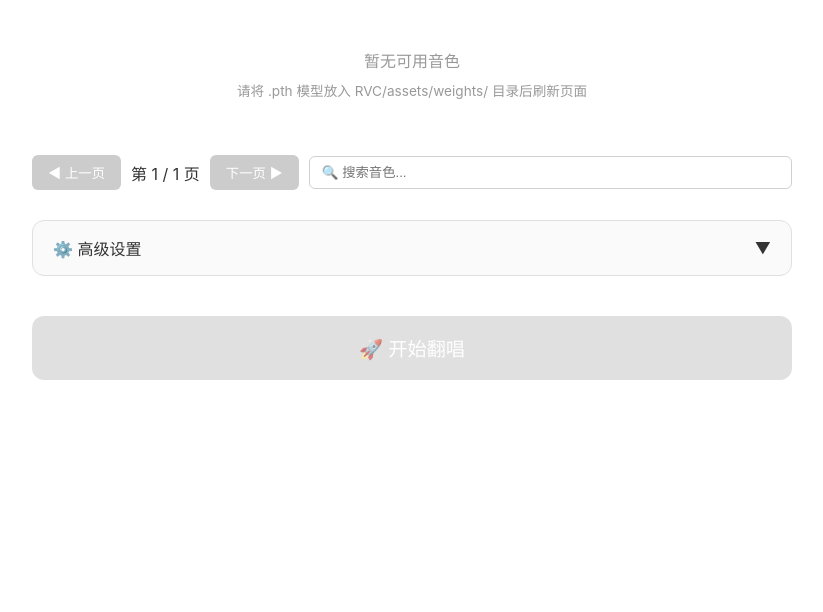
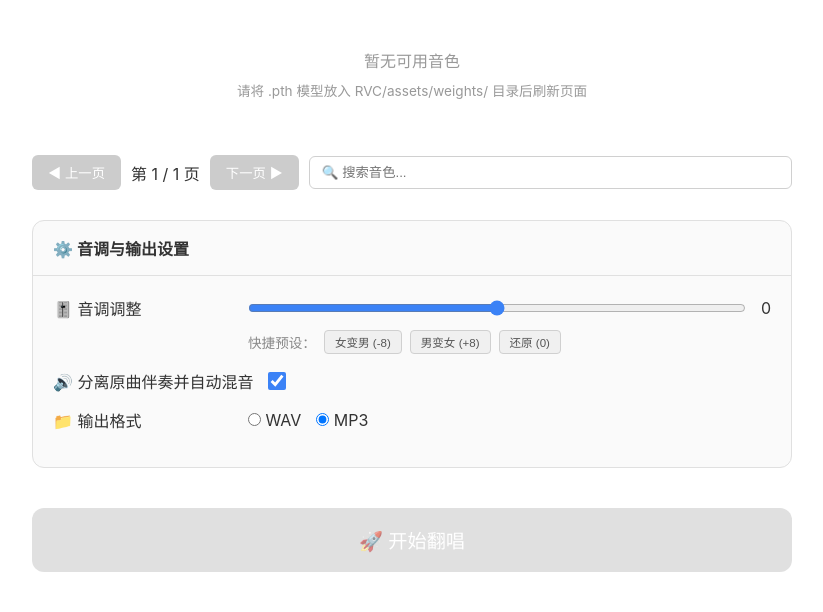
Before and after one commit to guanxing-spec/voicecover, a Flask app: page / in a window 1280 px wide. Shown: the part 441-1053 px from the top of the page, without its empty margins (228-1051 px from the left). Before the commit the page ends 821 px from the top, so only its background shows below. Run offline with Flask 3, Linux system fonts and the light colour scheme.

Commit message:
音调预设、原音频播放、白底界面、新音色模型、自动打开浏览器
Co-Authored-By: Claude Opus 4.7 <noreply@anthropic.com>

```diff
--- a/voicecover/app.py
+++ b/voicecover/app.py
@@ -37,7 +37,7 @@ def upload():
 
     return jsonify({
         'status': 'success',
-        'data': {'file_path': filepath, 'filename': file.filename}
+        'data': {'file_path': filepath, 'filename': file.filename, 'url': f'/static/uploads/{filename}'}
     })
 
 
--- a/voicecover/static/css/style.css
+++ b/voicecover/static/css/style.css
@@ -113,6 +113,12 @@ header p { color: #888; margin-top: 5px; }
     cursor: pointer;
     font-size: 1em;
 }
+.original-player {
+    margin: 10px 0 15px;
+}
+.original-player audio {
+    width: 100%;
+}
 .hidden { display: none !important; }
 
 /* 音色选择 */
@@ -194,21 +200,14 @@ header p { color: #888; margin-top: 5px; }
 }
 .settings-header {
     padding: 15px 20px;
-    cursor: pointer;
     display: flex;
     justify-content: space-between;
     align-items: center;
     user-select: none;
+    border-bottom: 1px solid #e0e0e0;
+    font-weight: 600;
 }
-.settings-header:hover { background: rgba(0,0,0,0.02); }
-.settings-content {
-    padding: 0 20px;
-    max-height: 0;
-    overflow: hidden;
-    transition: max-height 0.3s, padding 0.3s;
-}
-.settings-content.open {
-    max-height: 300px;
+.settings-body {
     padding: 20px;
 }
 .setting-item {
@@ -218,6 +217,31 @@ header p { color: #888; margin-top: 5px; }
     gap: 15px;
 }
 .setting-item label:first-child { min-width: 180px; }
+.pitch-presets {
+    display: flex;
+    gap: 8px;
+    align-items: center;
+    margin-top: -5px;
+    margin-bottom: 15px;
+    padding-left: 195px;
+    font-size: 0.85em;
+    color: #888;
+}
+.pitch-presets button {
+    background: #f0f0f0;
+    border: 1px solid #d0d0d0;
+    padding: 3px 10px;
+    border-radius: 4px;
+    cursor: pointer;
+    font-size: 0.85em;
+    color: #555;
+    transition: all 0.15s;
+}
+.pitch-presets button:hover {
+    background: #e0e7ff;
+    border-color: #3b82f6;
+    color: #3b82f6;
+}
 input[type="range"] { flex: 1; accent-color: #3b82f6; }
 input[type="checkbox"] { accent-color: #3b82f6; width: 18px; height: 18px; }
 
--- a/voicecover/static/js/main.js
+++ b/voicecover/static/js/main.js
@@ -45,6 +45,10 @@ async function handleFile(file) {
             document.getElementById('fileName').textContent =
                 `${file.name} (${(file.size / 1024 / 1024).toFixed(1)}MB)`;
             document.getElementById('fileInfo').classList.remove('hidden');
+            // 显示原音频播放器
+            const player = document.getElementById('originalPlayer');
+            player.src = data.data.url;
+            document.getElementById('originalPlayerWrapper').classList.remove('hidden');
             updateConvertButton();
         } else {
             alert('上传失败: ' + data.message);
@@ -57,6 +61,8 @@ async function handleFile(file) {
 function removeFile() {
     uploadedFile = null;
     document.getElementById('fileInfo').classList.add('hidden');
+    document.getElementById('originalPlayerWrapper').classList.add('hidden');
+    document.getElementById('originalPlayer').src = '';
     document.getElementById('audioInput').value = '';
     updateConvertButton();
 }
@@ -75,15 +81,13 @@ function updateConvertButton() {
 }
 
 // ===== 高级设置 =====
-function toggleSettings() {
-    const content = document.getElementById('settingsContent');
-    const arrow = document.getElementById('settingsArrow');
-    content.classList.toggle('open');
-    arrow.textContent = content.classList.contains('open') ? '▲' : '▼';
+function updatePitchLabel() {
+    document.getElementById('pitchLabel').textContent = document.getElementById('pitch').value;
 }
 
-function updatePitchLabel() {
-    document.getElementById('pitchLabel').textContent = document.getElementById('pitch').value;
+function setPitch(val) {
+    document.getElementById('pitch').value = val;
+    updatePitchLabel();
 }
 
 // ===== 音色翻页和搜索 =====
--- a/voicecover/templates/index.html
+++ b/voicecover/templates/index.html
@@ -38,6 +38,9 @@
             <span>🎵 <span id="fileName"></span></span>
             <button onclick="removeFile()">❌ 移除</button>
         </div>
+        <div id="originalPlayerWrapper" class="original-player hidden">
+            <audio id="originalPlayer" controls></audio>
+        </div>
 
         <!-- 音色选择 -->
         <section class="voice-section">
@@ -70,15 +73,20 @@
 
         <!-- 高级设置 -->
         <section class="settings-section">
-            <div class="settings-header" onclick="toggleSettings()">
-                <span>⚙️ 高级设置</span>
-                <span id="settingsArrow">▼</span>
+            <div class="settings-header">
+                <span>⚙️ 音调与输出设置</span>
             </div>
-            <div class="settings-content" id="settingsContent">
+            <div class="settings-body">
                 <div class="setting-item">
                     <label>🎚️ 音调调整</label>
                     <input type="range" id="pitch" min="-12" max="12" value="0" oninput="updatePitchLabel()">
                     <span id="pitchLabel">0</span>
+                </div>
+                <div class="pitch-presets">
+                    <span>快捷预设：</span>
+                    <button onclick="setPitch(-8)">女变男 (-8)</button>
+                    <button onclick="setPitch(8)">男变女 (+8)</button>
+                    <button onclick="setPitch(0)">还原 (0)</button>
                 </div>
                 <div class="setting-item">
                     <label>🔊 分离原曲伴奏并自动混音</label>
--- a/voicecover/utils.py
+++ b/voicecover/utils.py
@@ -28,6 +28,11 @@ VOICE_NAME_MAP = {
     'qiqi': '绮绮',
     'wuwu': '雾雾',
     'azi': '阿梓',
+    # 新下载
+    'himemiya_rie': '姫宫莉耶',
+    'nitya_nil': '尼娅',
+    'smart_falcon': '聪明雀',
+    'nitta': '新田（男声）',
 }
 
 REVERSE_NAME_MAP = {v: k for k, v in VOICE_NAME_MAP.items()}
```
Also changed, not shown: 1 other file.
